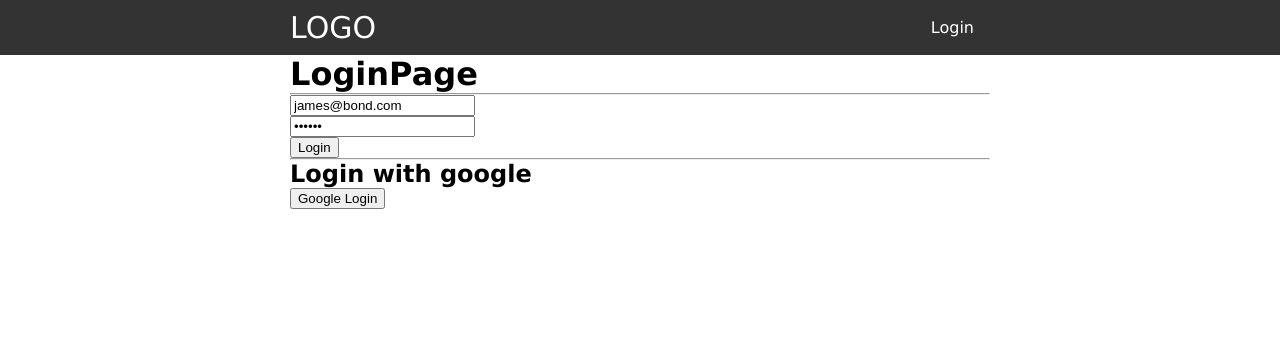
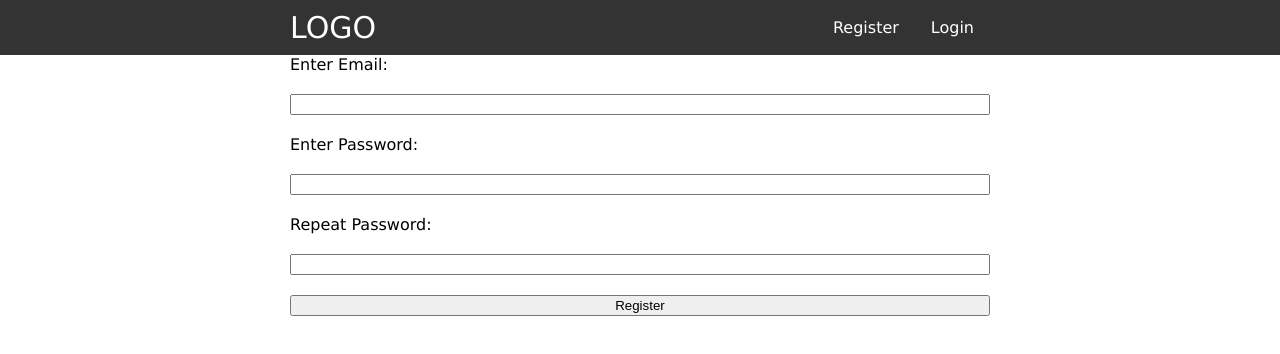
Before and after one commit to SimasCode/simonas_janulaitis_galutinis_atsiskaitymas, a React app: page /register in a window 1280 px wide. Before the commit this address led to /login. Shown: the top 354 px of the page. Built offline with nearby package versions, Linux system fonts and the light colour scheme; no server answers; the HTML template or start-up script is replaced by a standard one.

Commit message:
registerPage

```diff
--- a/src/App.jsx
+++ b/src/App.jsx
@@ -7,7 +7,7 @@ import Shops from './pages/Shops';
 import AddShop from './pages/AddShop';
 import { useAuth } from './store/AuthProvider';
 import { Toaster } from 'react-hot-toast';
-import Register from './pages/Register';
+import RegisterPage from './pages/RegisterPage';
 
 export default function App() {
   const ctx = useAuth();
@@ -21,13 +21,17 @@ export default function App() {
           path='/'
           element={isUserLoggedIn ? <Shops /> : <Navigate to={'/login'} />}
         />
+
         <Route
           path='/add-shop'
           element={isUserLoggedIn ? <AddShop /> : <Navigate to={'/login'} />}
         />
+
         <Route
           path='/register'
-          element={isUserLoggedIn ? <Register /> : <Navigate to={'/login'} />}
+          element={
+            !isUserLoggedIn ? <RegisterPage /> : <Navigate to={'/login'} />
+          }
         />
 
         <Route
--- a/src/components/layout/Header.jsx
+++ b/src/components/layout/Header.jsx
@@ -35,7 +35,7 @@ export default function Header() {
             </NavLink>
           )}
 
-          {isUserLoggedIn && (
+          {!isUserLoggedIn && (
             <NavLink className={'navLink'} to={'/register'}>
               Register
             </NavLink>
--- a/src/pages/Register.jsx
+++ /dev/null
@@ -1,3 +0,0 @@
-export default function Register() {
-  return <div>Register</div>;
-}
--- /dev/null
+++ b/src/pages/RegisterPage.jsx
@@ -0,0 +1,99 @@
+import * as Yup from 'yup';
+import { useFormik } from 'formik';
+import './registerPage.scss';
+import { createUserWithEmailAndPassword, getAuth } from 'firebase/auth';
+import { toast } from 'react-hot-toast';
+
+export default function RegisterPage() {
+  const formik = useFormik({
+    initialValues: {
+      email: '',
+      password: '',
+      repeatPassword: '',
+    },
+    validationSchema: Yup.object({
+      email: Yup.string().trim().email().required('Privaloma'),
+      password: Yup.string()
+        .trim()
+        .min(4, 'Minimum 4 simboliai')
+        .required('Privaloma'),
+      repeatPassword: Yup.string()
+        .trim()
+        .min(4, 'Minimum 4 simboliai')
+        .required('Repeat privalomas'),
+    }),
+    onSubmit: (values) => {
+      console.log('values ===', values);
+      handleLogin(values);
+    },
+  });
+
+  function handleLogin(userCredential) {
+    console.log('userCredential ===', userCredential);
+
+    if (formik.values.password !== formik.values.repeatPassword) {
+      console.log('Slaptazodis NEsutampa');
+      return;
+    } else {
+      createNewUsers(userCredential.email, userCredential.password);
+      console.log('slaptazodis sutampa');
+    }
+  }
+
+  function createNewUsers(email, password) {
+    const auth = getAuth();
+    createUserWithEmailAndPassword(auth, email, password)
+      .then((userCredential) => {
+        // Signed in
+        const user = userCredential.user;
+        toast.success('Registion completed successfully');
+      })
+      .catch((error) => {
+        const errorCode = error.code;
+        const errorMessage = error.message;
+      });
+  }
+
+  return (
+    <div className='container'>
+      <form className='form' onSubmit={formik.handleSubmit}>
+        <label htmlFor='email'> Enter Email:</label>
+        <input
+          onChange={formik.handleChange}
+          value={formik.values.email}
+          onBlur={formik.handleBlur}
+          type='text'
+          id='email'
+        />
+        {formik.errors.email && formik.touched.email && (
+          <p>{formik.errors.email}</p>
+        )}
+
+        <label htmlFor='password'> Enter Password:</label>
+        <input
+          onChange={formik.handleChange}
+          value={formik.values.password}
+          onBlur={formik.handleBlur}
+          type='password'
+          id='password'
+        />
+        {formik.errors.password && formik.touched.password && (
+          <p>{formik.errors.password}</p>
+        )}
+
+        <label htmlFor='repeatPassword'>Repeat Password:</label>
+        <input
+          onChange={formik.handleChange}
+          value={formik.values.repeatPassword}
+          onBlur={formik.handleBlur}
+          type='password'
+          id='repeatPassword'
+        />
+        {formik.errors.repeatPassword && formik.touched.repeatPassword && (
+          <p>{formik.errors.repeatPassword}</p>
+        )}
+        <button type='submit'>Register</button>
+      </form>
+    </div>
+  );
+}
--- /dev/null
+++ b/src/pages/registerPage.scss
@@ -0,0 +1,5 @@
+.form {
+    display: flex;
+    flex-direction: column;
+    gap: 20px;
+}
```
